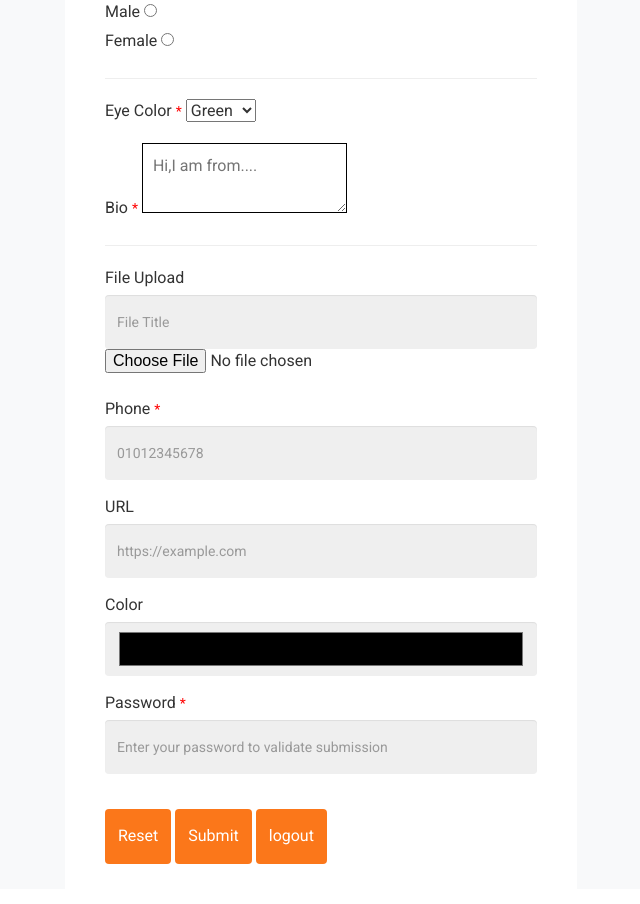
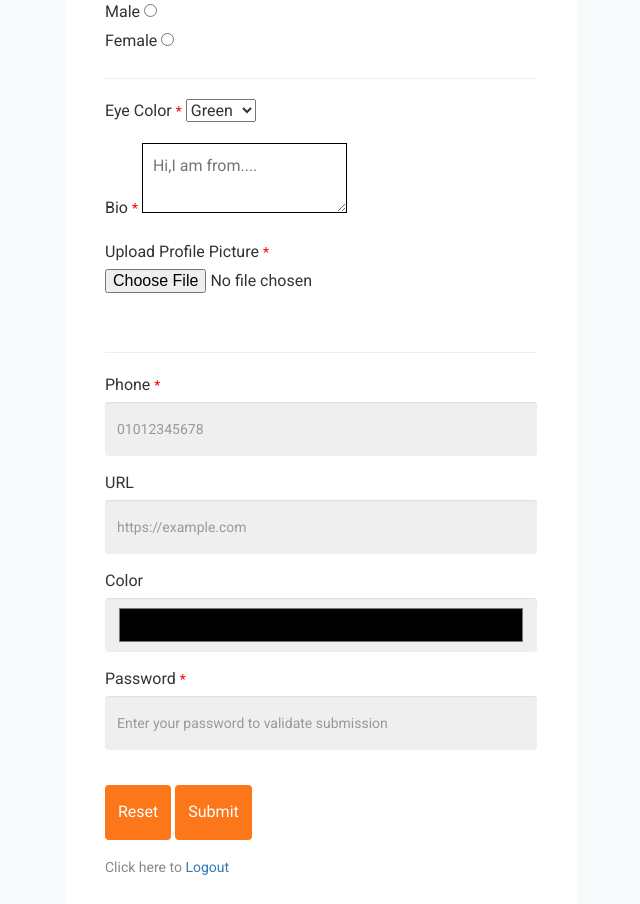
Before and after one commit to peiting00/PHP-Group-Mini-Project, a PHP site: page /home.php in a window 1280 px wide. Shown: the part 806-1710 px from the top of the page, without its empty margins (319-959 px from the left). Before the commit the page ends 1670 px from the top, so only its background shows below. Run offline with PHP 8.4, Linux system fonts and the light colour scheme; a user stored in the database is signed in; data comes from the database, SQL or seed files in the repository.

Commit message:
update home(part4)

```diff
--- a/home.php
+++ b/home.php
@@ -1,5 +1,4 @@
 <?php
-include"dbConnection.php";
 include('session.php');
 ?>
 
@@ -30,7 +29,7 @@ include"dbConnection.php";
                 <div class="form-block">
                     <h4><?php echo "Welcome, ". $_SESSION['login_user'].'<br>'; ?></h4>
                     <h4>Please complete your profile.</h4>
-                    <form action="home.php"  method="post">
+                    <form action="home.php"  method="post" enctype="multipart/form-data">
                         <div class="form-group">
                             <label for="name">Name <span style="color:red">*</span></label>
                             <input type="text" class="form-control" placeholder="Your Full Name" name="name" id="name" required>
@@ -52,11 +51,11 @@ include"dbConnection.php";
                             <label for="fav_food">Your Favourite Food </label><br/>
                                 <div>
                                     <label for='banana'>Banana</label>
-                                    <input type="checkbox"  name="banana" id="banana" >
+                                    <input type="checkbox"  name="fav[]" value="banana" id="banana" >
                                 </div>
                                 <div>
                                 <label for='apple' >Apple</label>
-                                <input type='checkbox' name="apple" id="apple" >
+                                <input type='checkbox' name="fav[]" value="apple" id="apple" >
                                 </div>
                         </div>
                         <hr/>
@@ -64,42 +63,38 @@ include"dbConnection.php";
                             <label for="gender">Gender <span style="color:red">*</span></label><br/>
                                 <div>
                                     <label for='Male'>Male</label>
-                                    <input type="radio"  name="gender" id="male" required>
+                                    <input type="radio"  name="gender" id="male" value="Male" required>
                                 </div>
                                 <div>
                                 <label for='female' >Female</label>
-                                <input type='radio' name="gender" id="female" required>
+                                <input type='radio' name="gender" id="female" value="Female" required>
                                 </div>
                         </div>
                         <hr/>
                         <div class="form-group">
-                            <label for='eyeColor'>Eye Color <span style="color:red">*</span></label>
-                            <select name='eyeColor' id='eyeColor'>
-                                <option value='Green'>Green</option>
-                                <option value='Black'>Black</option>
-                                <option value='Blue'>Blue</option>
-                                <option value='Red'>Red</option>
-                                <option value='Red'>Amber</option>
-                                <option value='Red'>Grey</option>
-                                <option value='Red'>Hazel</option>
+                            <label for='lbleyeColor'>Eye Color <span style="color:red">*</span></label>
+                            <select name="eyeColor" id="eyeColor">
+                                <option value="Green">Green</option>
+                                <option value="Black">Black</option>
+                                <option value="Blue">Blue</option>
+                                <option value="Red">Red</option>
+                                <option value="Amber">Amber</option>
+                                <option value="Grey">Grey</option>
+                                <option value="Hazel">Hazel</option>
 		                    </select>
 	                    </div>
                         <div class="form-group">
 	                        <label for='bio'>Bio <span style="color:red">*</span></label>
 	                        <textarea id='bio' name='bio' placeholder="Hi,I am from...." required></textarea>
 	                    </div>
-                        <hr/>
-                        <div>
-                            <label for='file'>File Upload</label>
-                            <input type='text' id='filename' class="form-control" placeholder="File Title">
-                            <input type='file' id='file' name='file'>
-
-
+                        <div class="form-group">
+                            <label for='file'> Upload Profile Picture <span style="color:red">*</span></label>
+                            <input type='file' name='uploadfile' accept="image/*" required>
                         </div>
-                        <br/>
+                        <br/><hr/>
                         <div class="form-group">
                             <label for='phone'>Phone <span style="color:red">*</span></label>
-                            <input type='tel' name='phone' id='phone' class="form-control" placeholder="01012345678" pattern="[0-9]{10}" required>
+                            <input type='text' name='phone' id='phone' class="form-control" maxlength="10" placeholder="01012345678" pattern="[0-9]{10}" required>
 	                    </div>
                         <div class="form-group">
                             <label for='url'>URL </label>
@@ -113,13 +108,13 @@ include"dbConnection.php";
                             <label for='password'> Password <span style="color:red">*</span></label>
                             <input type='password' class="form-control" placeholder="Enter your password to validate submission" name="password" id="password" required>
                         </div>
+                        <div class="form-group">
+                            <button type='reset' id="reset" name="reset" class="btn"  onClick="return confirmReset()">Reset</button>
+		                    <button type='submit' id="submit" name="submit" class="btn" >Submit</button>
+                        </div>
                         <div>
-                            <button type='reset' id="reset" name="reset" class="btn" size=5  onClick="return confirmReset()">Reset</button>
-		                    <button type='submit' id="submit" name="submit" class="btn" size=5 >Submit</button>
-                            <button type='logout' id="logout" name="logout" class="btn" size=5 >logout</button>
-
+                            <span style="text-align:center;">Click here to <a href="logout.php" class="login-acc">Logout</a></span>
                         </div>
-
                     </form>
                 </div>
             </div>
@@ -157,80 +152,88 @@ function setAge(){
     //age input field
     document.getElementById('age').value = age;
 }
+</script>
 
+<!-- POP Out message -->
+<script type="text/javascript">
     function show_alert(status) {
         var alertDiv = document.getElementById("alert");
-
-        if (status == "fail_password") {
+        if(status == "fail_password") {
             alertDiv.classList.add("alert-danger");
-            $(alertDiv).append("Wrong password.");
-        } else {
+            $(alertDiv).append("Wrong password entered. You are not eligible to insert.");
+        }else if(status == "insert_success") {
             alertDiv.classList.add("alert-success");
-            $(alertDiv).append("<button type='button' class='close' data-dismiss='alert'>&times;</button>"+
-                               "</button>Welcome, "+status+".");
+            $(alertDiv).append("Profile Information upload Success!");
+        }else if(status == "insert_error") {
+            alertDiv.classList.add("alert-danger");
+            $(alertDiv).append("Failed to upload profile Information! Try again.");
         }
     }
-
 </script>
-
-
-
 
 <?php
 include "dbConnection.php";
 
-    if(isset($_POST['logout'])){
-
-        //redirect to logout page
-        echo "<script>window.setTimeout(
-            function(){
-                window.location.href='login.php';
-            },0);</script>";
-    }
-
     if(isset($_POST['submit'])){
+        //RETRIEVE USER INPUT
+        $username=$_SESSION['login_user'];
+        $name= $_POST["name"];
+        $email= $_POST["email"];
+        $age= $_POST["age"];
+        $dob=$_POST["birthdate"]; //convert string to TIME
+        $favFood= implode(",",$_POST["fav"]); //convert array into string
+        $gender= $_POST["gender"];
+        $eyeColor= $_POST["eyeColor"];
+        $bio= $_POST["bio"];
+        $phone= $_POST["phone"];
+        $url= $_POST["url"];
+        $color= $_POST["color"];
         $password = $_POST["password"];
         $username= $_SESSION['login_user'];
         $hashed_password = password_hash($password, PASSWORD_DEFAULT);
+        //Upload image file
+        $filename=$_FILES['uploadfile']['name'];
+        $tempname=$_FILES['uploadfile']['tmp_name'];
+            $folder="image/".$filename;
 
+        //verify password query
         $passwordVerify = mysqli_query($conn, "SELECT password_hash FROM user WHERE username='$username'");
         $password_hash = mysqli_fetch_row($passwordVerify);
 
         //validate password before INSERT
         if($passwordVerify){
             if(password_verify($password, $password_hash[0])){
-
                 //CREATE TABLE profile
-                $createQuery="CREATE TABLE IF NOT EXISTS 'profile' (
-                    'profileNum' int(6) UNSIGNED AUTO_INCREMENT PRIMARY KEY,
-                    'name' varchar(50) NOT NULL,
-                    'email' varchar(50) NOT NULL,
-                    'age' int(3) NOT NULL,
-                    'bithdate' date NOT NULL,
-                    'fav_food' varchar(10) NULL,
-                    'gender' varchar(10) NOT NULL,
-                    'eye_color' varchar(10) NOT NULL,
-                    'bio' varchar(500) NOT NULL,
-                    'file'
-                    'phone' VARCHAR(10) NOT NULL,
-                    'url' varchar(max) NULL,
-                    'color' varchar(10) NULL,
-                    'created_at' datetime DEFAULT CURRENT_TIMESTAMP,
-                    'username' varchar(100) FOREIGN KEY REFERENCES user(username),
+                    $createQuery="CREATE TABLE IF NOT EXISTS profile(
+                        profileNum int(6) UNSIGNED AUTO_INCREMENT UNIQUE PRIMARY KEY,
+                        name varchar(50) NOT NULL,
+                        email varchar(50) NOT NULL,
+                        age int(3) NOT NULL,
+                        birthdate date NOT NULL,
+                        fav_food varchar(20) NULL,
+                        gender varchar(10) NOT NULL,
+                        eye_color varchar(10) NOT NULL,
+                        bio varchar(200) NOT NULL,
+                        file varchar(200) NULL,
+                        phone VARCHAR(10) NOT NULL,
+                        url varchar(200) NULL,
+                        color varchar(10) NULL,
+                        password_hashed char(40) NOT NULL,
+                        created_at datetime DEFAULT CURRENT_TIMESTAMP)
                         ";
 
+                    $createTable=mysqli_query($conn,$createQuery);
 
+                //INSERT INTO DATABASE
+                $insertQuery="INSERT INTO profile(name,email,age,birthdate,fav_food,gender,eye_color,bio,file,phone,url,color,password_hashed)
+                VALUES ('$name','$email','$age','$dob','$favFood','$gender','$eyeColor','$bio','$filename','$phone','$url','$color','$hashed_password')";
+                $insert=mysqli_query($conn,$insertQuery);
 
-
-
-
-
-
-
-
-
-
-
+                        if($insert)
+                            echo "<script>show_alert('insert_success')</script>";
+                        else{
+                            echo "<script>show_alert('insert_error')</script>";
+                        }
             }
             else{
                 echo "<script>show_alert('fail_password')</script>";
```
Lines whose indentation alone changed are shown as unchanged.
